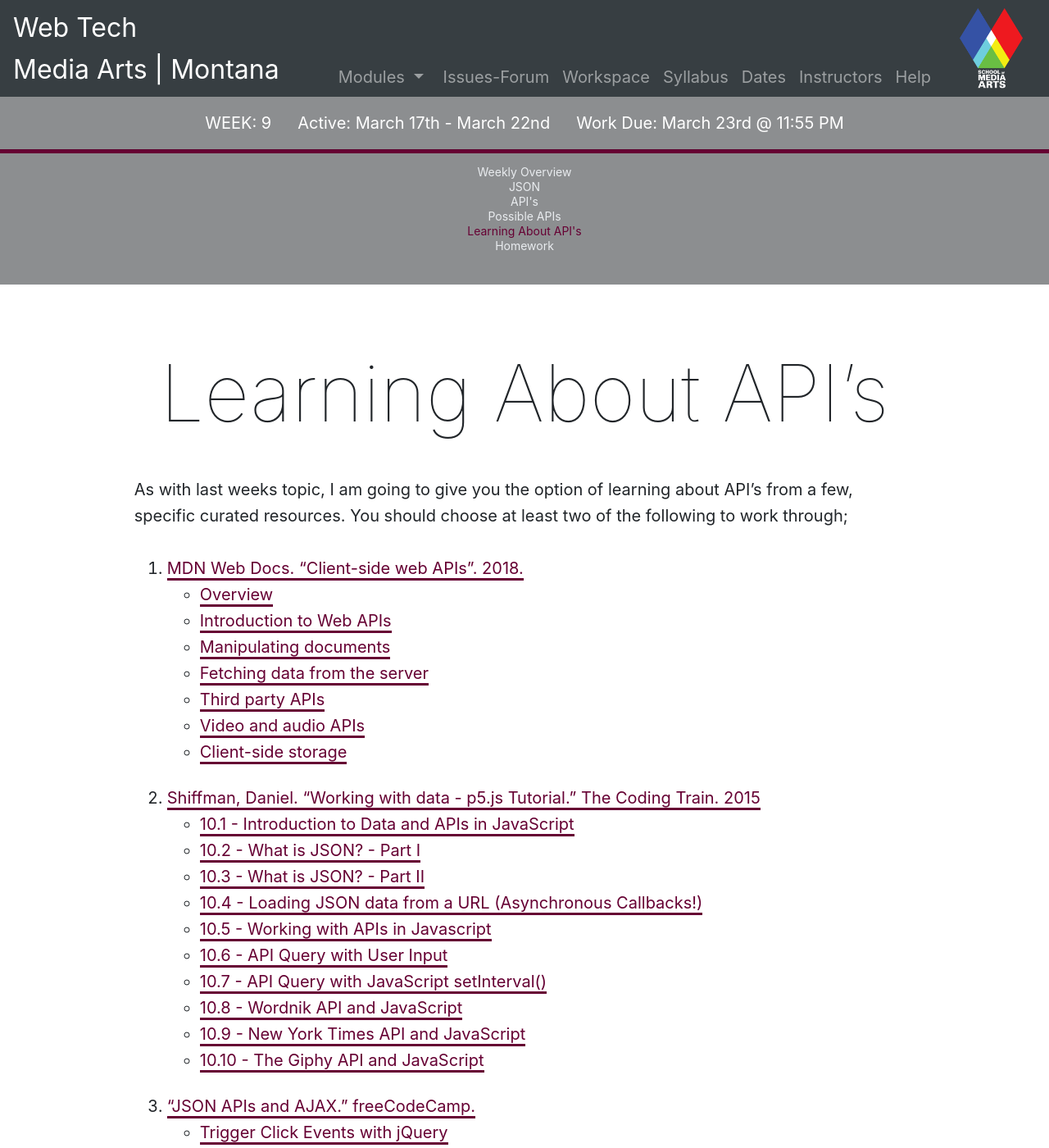
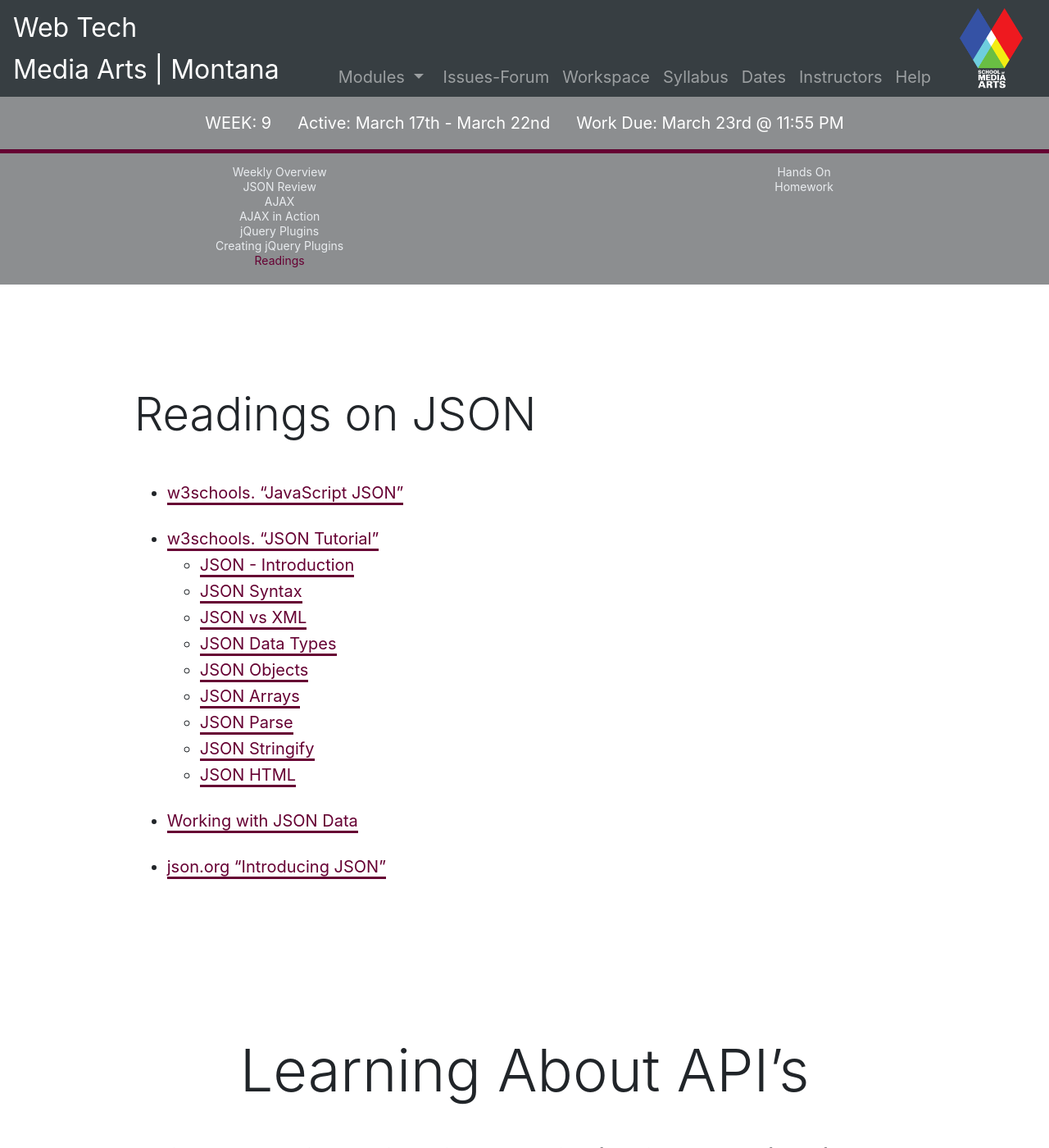
Before and after one commit to Montana-Media-Arts/441-web-tech-Spring2019-course, a Jekyll site: the page built from modules/week-9/_posts/2002-01-01-readings.md, in a window 1280 px wide and 1400 px high. Shown: the whole window at 82% size. Built offline with Jekyll 4.4.1, drawn with Linux system fonts in a browser that asks for light colours; nearby versions of some CDN libraries; some of the changed text lies outside the part shown.

Commit message:
added all files

```diff
--- /dev/null
+++ b/modules/week-9/_posts/2001-02-01-AJAX-in-Action.md
@@ -0,0 +1,7 @@
+---
+title: AJAX in Action
+module: 9
+jotted: false
+---
+
+# AJAX in Action
--- /dev/null
+++ b/modules/week-9/_posts/2001-03-01-jQueryPlugins.md
@@ -0,0 +1,7 @@
+---
+title: jQuery Plugins
+module: 9
+jotted: false
+---
+
+# jQuery Plugins
--- /dev/null
+++ b/modules/week-9/_posts/2001-04-01-creating-jQuery-plugin.md
@@ -0,0 +1,7 @@
+---
+title: Creating jQuery Plugins
+module: 9
+jotted: false
+---
+
+# Creating jQuery Plugins
--- a/modules/week-9/_posts/2002-01-01-learning-about-APIs.md
+++ b/modules/week-9/_posts/2002-01-01-readings.md
@@ -1,8 +1,25 @@
 ---
-title: Learning About API's
+title: Readings
 module: 9
 jotted: false
 ---
+
+
+## Readings on JSON
+
+- [w3schools. "JavaScript JSON"](https://www.w3schools.com/js/js_json.asp)
+- [w3schools. "JSON Tutorial"](https://www.w3schools.com/js/js_json_intro.asp)
+    - [JSON - Introduction](https://www.w3schools.com/js/js_json_intro.asp)
+    - [JSON Syntax](https://www.w3schools.com/js/js_json_syntax.asp)
+    - [JSON vs XML](https://www.w3schools.com/js/js_json_xml.asp)
+    - [JSON Data Types](https://www.w3schools.com/js/js_json_datatypes.asp)
+    - [JSON Objects](https://www.w3schools.com/js/js_json_objects.asp)
+    - [JSON Arrays](https://www.w3schools.com/js/js_json_arrays.asp)
+    - [JSON Parse](https://www.w3schools.com/js/js_json_parse.asp)
+    - [JSON Stringify](https://www.w3schools.com/js/js_json_stringify.asp)
+    - [JSON HTML](https://www.w3schools.com/js/js_json_html.asp)
+- [Working with JSON Data](https://developer.mozilla.org/en-US/docs/Learn/JavaScript/Objects/JSON)
+- [json.org "Introducing JSON"](https://www.json.org)
 
 # Learning About API's
 
```
Also changed, not shown: modules/week-9/_posts/2000-01-01-overview.md (+1 -3 lines), modules/week-9/_posts/2000-10-01-JSON.md (+18 -51 lines), modules/week-9/_posts/2001-01-01-AJAX.md (added, +7 -0 lines), modules/week-9/_posts/2001-01-01-APIs.md (deleted, +0 -21 lines), modules/week-9/_posts/2001-02-01-possible-APIs.md (deleted, +0 -15 lines), modules/week-9/_posts/2002-01-02-handson.md (added, +7 -0 lines), modules/week-9/_posts/2010-01-01-homework.md (+0 -4 lines).
